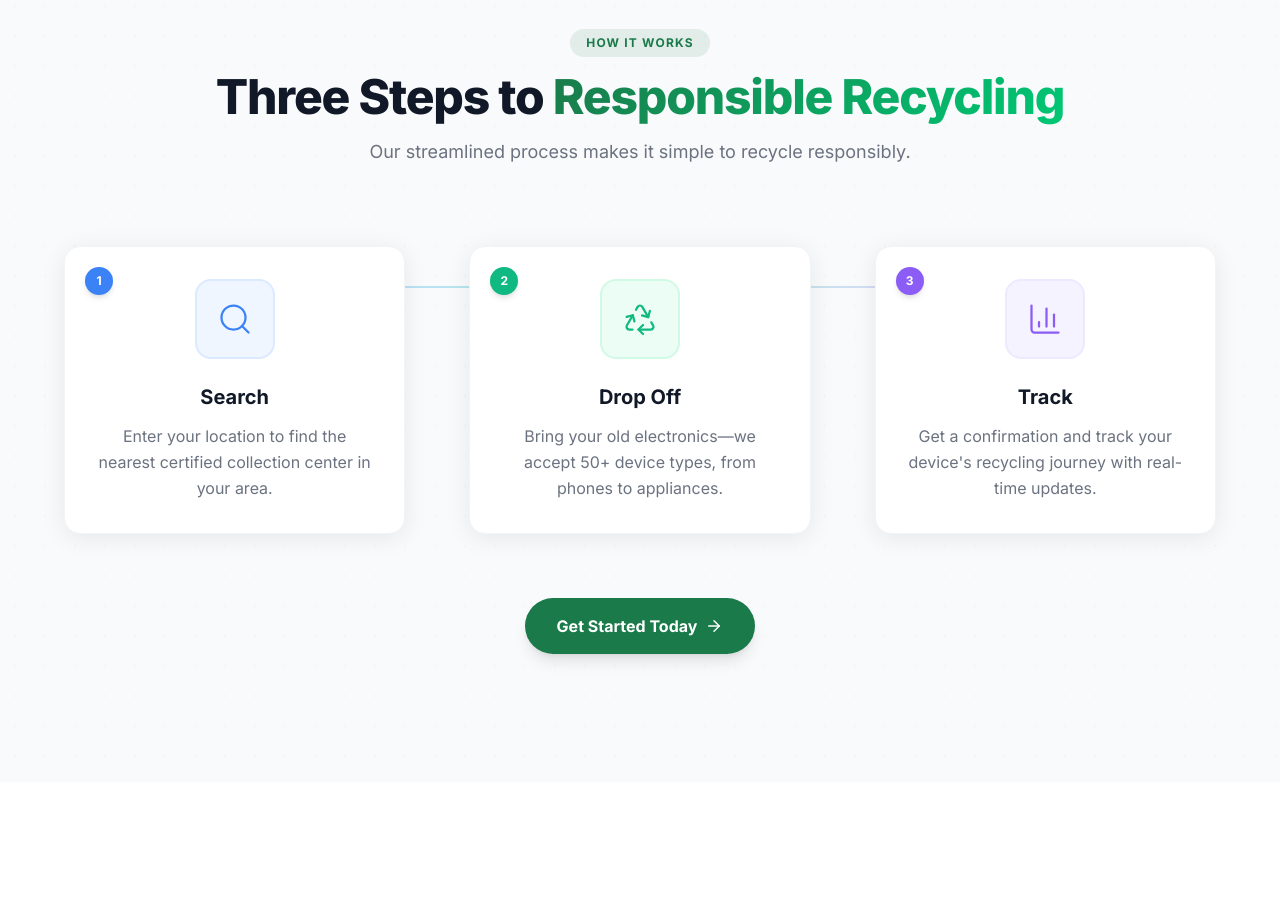
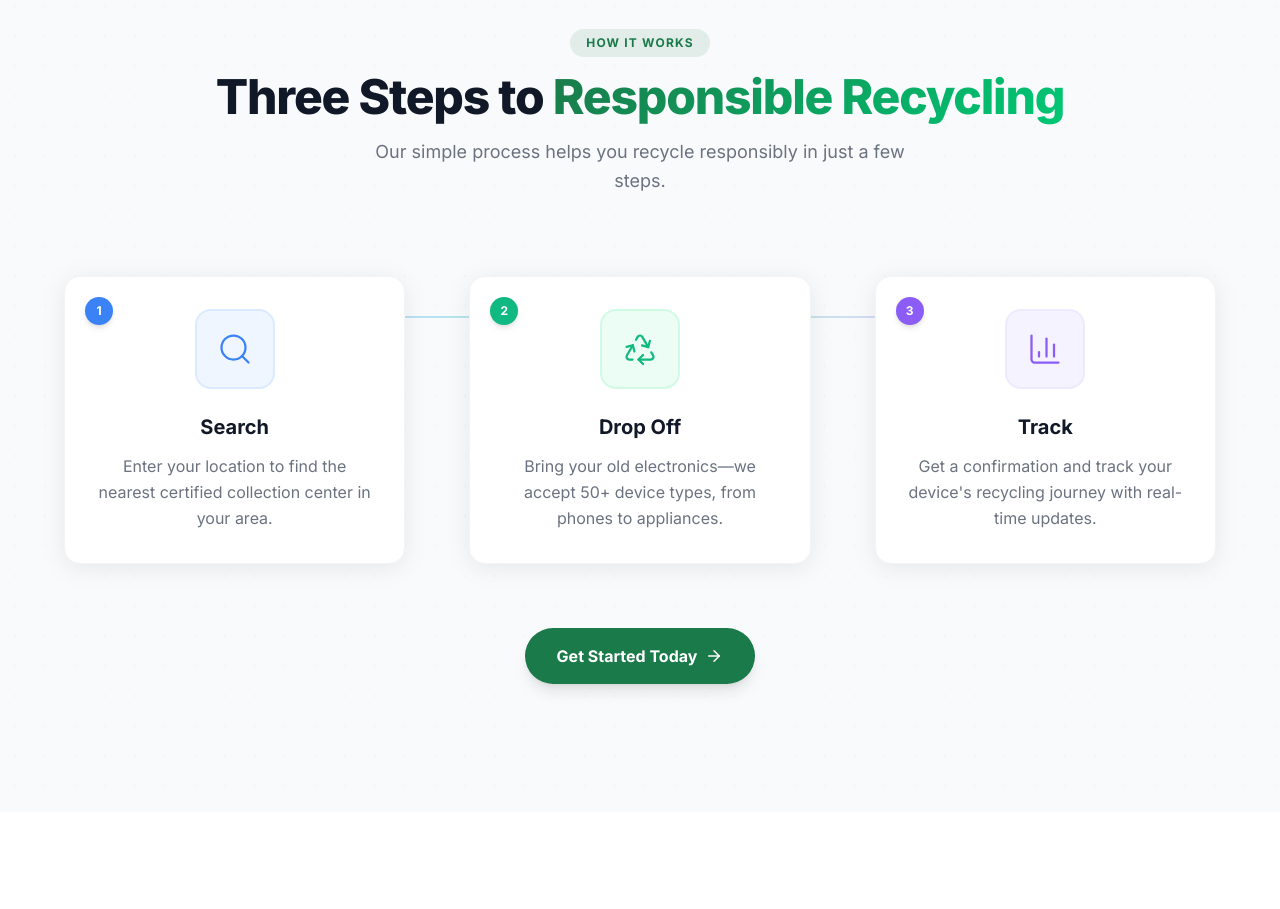
Before and after one commit to nirjalguragainofficial-hash/ReCircuit-Frontend, a React (Vite) app: page / in a window 1280 px wide. Shown: the part 1140-2049 px from the top of the page. Built offline with nearby package versions, Linux system fonts and the light colour scheme.

Commit message:
Refine how it works copy

```diff
--- a/src/components/HowItWorks.jsx
+++ b/src/components/HowItWorks.jsx
@@ -17,7 +17,7 @@ export function HowItWorks() {
             <span className="text-gradient-green">Responsible Recycling</span>
           </h2>
           <p className="text-lg text-neutral-500 max-w-xl mx-auto leading-relaxed">
-            Our streamlined process makes it simple to recycle responsibly.
+            Our simple process helps you recycle responsibly in just a few steps.
           </p>
         </div>
 
```
